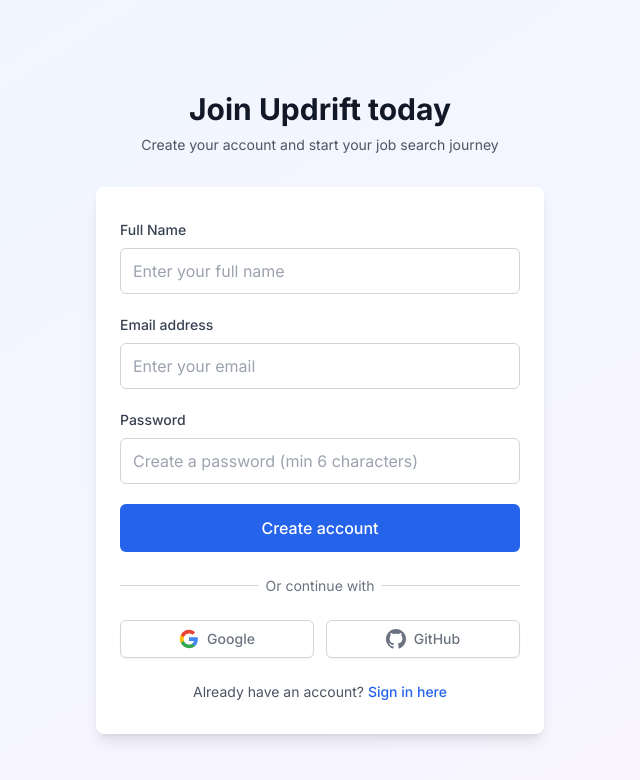
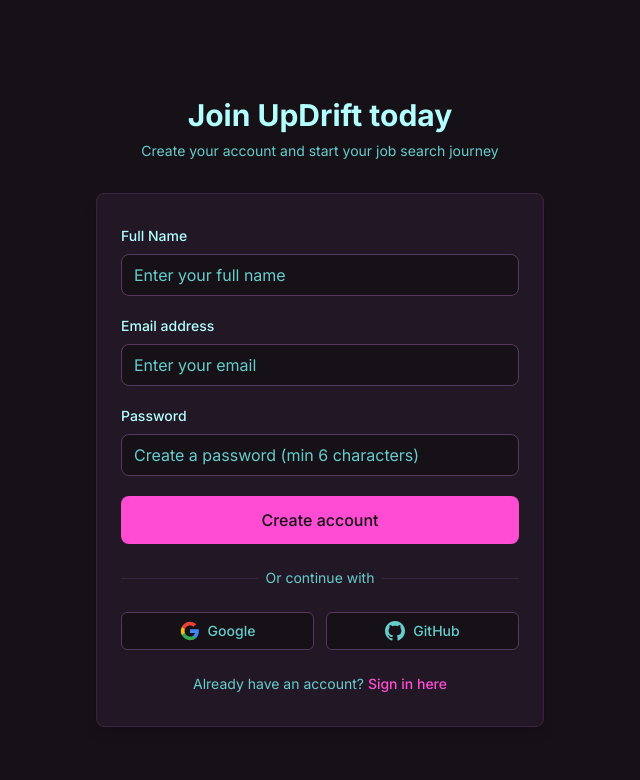
Before and after one commit to ChristinaDay/updrift, a Next.js app: page /auth/signup in a window 1280 px wide. Shown: the top 780 px of the page, without its empty margins (320-960 px from the left). Built offline with nearby package versions, Linux system fonts and the light colour scheme.

Commit message:
Make sign-in and sign-up pages fully theme-aware (light and dark mode support)

```diff
--- a/src/app/auth/signup/page.tsx
+++ b/src/app/auth/signup/page.tsx
@@ -66,40 +66,27 @@ export default function SignUpPage() {
   }
 
   return (
-    <div className="min-h-screen flex items-center justify-center bg-gradient-to-br from-blue-50 to-purple-50 px-4">
+    <div className="min-h-screen flex items-center justify-center bg-background px-4">
       <div className="max-w-md w-full space-y-8">
         <div className="text-center">
-          <h2 className="mt-6 text-3xl font-bold text-gray-900">
-                          Join Updrift today
+          <h2 className="mt-6 text-3xl font-bold text-foreground">
+            Join UpDrift today
           </h2>
-          <p className="mt-2 text-sm text-gray-600">
+          <p className="mt-2 text-sm text-muted-foreground">
             Create your account and start your job search journey
           </p>
         </div>
 
-        <div className="bg-white py-8 px-6 shadow-lg rounded-lg">
+        <div className="bg-card py-8 px-6 shadow-lg rounded-lg border border-border">
           <form onSubmit={handleSubmit}>
             {error && (
-              <div style={{
-                backgroundColor: '#fef2f2',
-                border: '1px solid #fca5a5',
-                color: '#dc2626',
-                padding: '12px',
-                borderRadius: '6px',
-                marginBottom: '24px'
-              }}>
+              <div className="bg-destructive/10 border border-destructive text-destructive px-4 py-3 rounded mb-6">
                 {error}
               </div>
             )}
 
-            <div style={{ marginBottom: '20px' }}>
-              <label htmlFor="name" style={{
-                display: 'block',
-                fontSize: '14px',
-                fontWeight: '500',
-                color: '#374151',
-                marginBottom: '8px'
-              }}>
+            <div className="mb-5">
+              <label htmlFor="name" className="block text-sm font-medium text-foreground mb-2">
                 Full Name
               </label>
               <input
@@ -107,27 +94,13 @@ export default function SignUpPage() {
                 name="name"
                 type="text"
                 required
-                style={{
-                  width: '100%',
-                  padding: '10px 12px',
-                  border: '1px solid #d1d5db',
-                  borderRadius: '6px',
-                  fontSize: '16px',
-                  color: '#111827',
-                  backgroundColor: '#ffffff'
-                }}
+                className="w-full px-3 py-2 border border-input rounded-lg text-base text-foreground bg-background placeholder:text-muted-foreground focus:ring-2 focus:ring-primary focus:border-transparent"
                 placeholder="Enter your full name"
               />
             </div>
 
-            <div style={{ marginBottom: '20px' }}>
-              <label htmlFor="email" style={{
-                display: 'block',
-                fontSize: '14px',
-                fontWeight: '500',
-                color: '#374151',
-                marginBottom: '8px'
-              }}>
+            <div className="mb-5">
+              <label htmlFor="email" className="block text-sm font-medium text-foreground mb-2">
                 Email address
               </label>
               <input
@@ -135,27 +108,13 @@ export default function SignUpPage() {
                 name="email"
                 type="email"
                 required
-                style={{
-                  width: '100%',
-                  padding: '10px 12px',
-                  border: '1px solid #d1d5db',
-                  borderRadius: '6px',
-                  fontSize: '16px',
-                  color: '#111827',
-                  backgroundColor: '#ffffff'
-                }}
+                className="w-full px-3 py-2 border border-input rounded-lg text-base text-foreground bg-background placeholder:text-muted-foreground focus:ring-2 focus:ring-primary focus:border-transparent"
                 placeholder="Enter your email"
               />
             </div>
 
-            <div style={{ marginBottom: '20px' }}>
-              <label htmlFor="password" style={{
-                display: 'block',
-                fontSize: '14px',
-                fontWeight: '500',
-                color: '#374151',
-                marginBottom: '8px'
-              }}>
+            <div className="mb-5">
+              <label htmlFor="password" className="block text-sm font-medium text-foreground mb-2">
                 Password
               </label>
               <input
@@ -165,34 +124,16 @@ export default function SignUpPage() {
                 type="password"
                 required
                 minLength={6}
-                style={{
-                  width: '100%',
-                  padding: '10px 12px',
-                  border: '1px solid #d1d5db',
-                  borderRadius: '6px',
-                  fontSize: '16px',
-                  color: '#111827',
-                  backgroundColor: '#ffffff'
-                }}
+                className="w-full px-3 py-2 border border-input rounded-lg text-base text-foreground bg-background placeholder:text-muted-foreground focus:ring-2 focus:ring-primary focus:border-transparent"
                 placeholder="Create a password (min 6 characters)"
               />
             </div>
 
-            <div style={{ marginBottom: '20px' }}>
+            <div className="mb-5">
               <button
                 type="submit"
                 disabled={isLoading}
-                style={{
-                  width: '100%',
-                  padding: '12px 16px',
-                  backgroundColor: isLoading ? '#9ca3af' : '#2563eb',
-                  color: 'white',
-                  border: 'none',
-                  borderRadius: '6px',
-                  fontSize: '16px',
-                  fontWeight: '500',
-                  cursor: isLoading ? 'not-allowed' : 'pointer'
-                }}
+                className="w-full px-4 py-3 bg-primary text-primary-foreground rounded-lg font-medium text-base hover:bg-primary/90 transition-colors disabled:opacity-60 disabled:cursor-not-allowed"
               >
                 {isLoading ? 'Creating account...' : 'Create account'}
               </button>
@@ -202,10 +143,10 @@ export default function SignUpPage() {
           <div className="mt-6">
             <div className="relative">
               <div className="absolute inset-0 flex items-center">
-                <div className="w-full border-t border-gray-300" />
+                <div className="w-full border-t border-border" />
               </div>
               <div className="relative flex justify-center text-sm">
-                <span className="px-2 bg-white text-gray-500">Or continue with</span>
+                <span className="px-2 bg-card text-muted-foreground">Or continue with</span>
               </div>
             </div>
 
@@ -213,34 +154,23 @@ export default function SignUpPage() {
               <button
                 onClick={() => handleSocialSignIn('google')}
                 disabled={isLoading}
-                className="w-full inline-flex justify-center py-2 px-4 border border-gray-300 rounded-md shadow-sm bg-white text-sm font-medium text-gray-500 hover:bg-gray-50 disabled:opacity-50 disabled:cursor-not-allowed"
+                className="w-full inline-flex justify-center py-2 px-4 border border-input rounded-md shadow-sm bg-background text-sm font-medium text-muted-foreground hover:bg-muted disabled:opacity-50 disabled:cursor-not-allowed"
               >
+                {/* Google SVG */}
                 <svg className="w-5 h-5" viewBox="0 0 24 24">
-                  <path
-                    fill="#4285f4"
-                    d="M22.56 12.25c0-.78-.07-1.53-.2-2.25H12v4.26h5.92c-.26 1.37-1.04 2.53-2.21 3.31v2.77h3.57c2.08-1.92 3.28-4.74 3.28-8.09z"
-                  />
-                  <path
-                    fill="#34a853"
-                    d="M12 23c2.97 0 5.46-.98 7.28-2.66l-3.57-2.77c-.98.66-2.23 1.06-3.71 1.06-2.86 0-5.29-1.93-6.16-4.53H2.18v2.84C3.99 20.53 7.7 23 12 23z"
-                  />
-                  <path
-                    fill="#fbbc05"
-                    d="M5.84 14.09c-.22-.66-.35-1.36-.35-2.09s.13-1.43.35-2.09V7.07H2.18C1.43 8.55 1 10.22 1 12s.43 3.45 1.18 4.93l2.85-2.22.81-.62z"
-                  />
-                  <path
-                    fill="#ea4335"
-                    d="M12 5.38c1.62 0 3.06.56 4.21 1.64l3.15-3.15C17.45 2.09 14.97 1 12 1 7.7 1 3.99 3.47 2.18 7.07l3.66 2.84c.87-2.6 3.3-4.53 6.16-4.53z"
-                  />
+                  <path fill="#4285f4" d="M22.56 12.25c0-.78-.07-1.53-.2-2.25H12v4.26h5.92c-.26 1.37-1.04 2.53-2.21 3.31v2.77h3.57c2.08-1.92 3.28-4.74 3.28-8.09z" />
+                  <path fill="#34a853" d="M12 23c2.97 0 5.46-.98 7.28-2.66l-3.57-2.77c-.98.66-2.23 1.06-3.71 1.06-2.86 0-5.29-1.93-6.16-4.53H2.18v2.84C3.99 20.53 7.7 23 12 23z" />
+                  <path fill="#fbbc05" d="M5.84 14.09c-.22-.66-.35-1.36-.35-2.09s.13-1.43.35-2.09V7.07H2.18C1.43 8.55 1 10.22 1 12s.43 3.45 1.18 4.93l2.85-2.22.81-.62z" />
+                  <path fill="#ea4335" d="M12 5.38c1.62 0 3.06.56 4.21 1.64l3.15-3.15C17.45 2.09 14.97 1 12 1 7.7 1 3.99 3.47 2.18 7.07l3.66 2.84c.87-2.6 3.3-4.53 6.16-4.53z" />
                 </svg>
                 <span className="ml-2">Google</span>
               </button>
-
               <button
                 onClick={() => handleSocialSignIn('github')}
                 disabled={isLoading}
-                className="w-full inline-flex justify-center py-2 px-4 border border-gray-300 rounded-md shadow-sm bg-white text-sm font-medium text-gray-500 hover:bg-gray-50 disabled:opacity-50 disabled:cursor-not-allowed"
+                className="w-full inline-flex justify-center py-2 px-4 border border-input rounded-md shadow-sm bg-background text-sm font-medium text-muted-foreground hover:bg-muted disabled:opacity-50 disabled:cursor-not-allowed"
               >
+                {/* GitHub SVG */}
                 <svg className="w-5 h-5" fill="currentColor" viewBox="0 0 24 24">
                   <path d="M12 0c-6.626 0-12 5.373-12 12 0 5.302 3.438 9.8 8.207 11.387.599.111.793-.261.793-.577v-2.234c-3.338.726-4.033-1.416-4.033-1.416-.546-1.387-1.333-1.756-1.333-1.756-1.089-.745.083-.729.083-.729 1.205.084 1.839 1.237 1.839 1.237 1.07 1.834 2.807 1.304 3.492.997.107-.775.418-1.305.762-1.604-2.665-.305-5.467-1.334-5.467-5.931 0-1.311.469-2.381 1.236-3.221-.124-.303-.535-1.524.117-3.176 0 0 1.008-.322 3.301 1.23.957-.266 1.983-.399 3.003-.404 1.02.005 2.047.138 3.006.404 2.291-1.552 3.297-1.23 3.297-1.23.653 1.653.242 2.874.118 3.176.77.84 1.235 1.911 1.235 3.221 0 4.609-2.807 5.624-5.479 5.921.43.372.823 1.102.823 2.222v3.293c0 .319.192.694.801.576 4.765-1.589 8.199-6.086 8.199-11.386 0-6.627-5.373-12-12-12z" />
                 </svg>
@@ -250,9 +180,9 @@ export default function SignUpPage() {
           </div>
 
           <div className="mt-6 text-center">
-            <p className="text-sm text-gray-600">
+            <p className="text-sm text-muted-foreground">
               Already have an account?{' '}
-              <Link href="/auth/signin" className="font-medium text-blue-600 hover:text-blue-500">
+              <Link href="/auth/signin" className="font-medium text-primary hover:text-primary/80">
                 Sign in here
               </Link>
             </p>
```
Also changed, not shown: src/app/auth/signin/page.tsx (+26 -82 lines).
